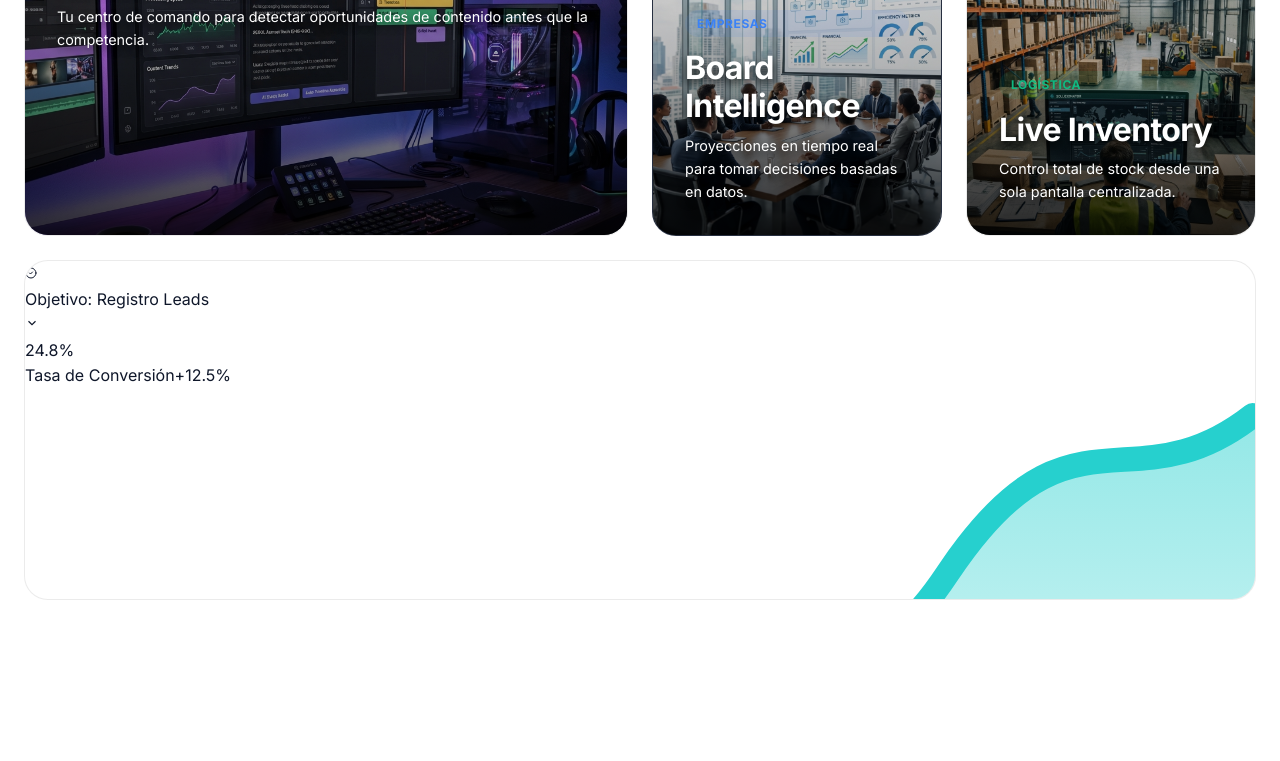
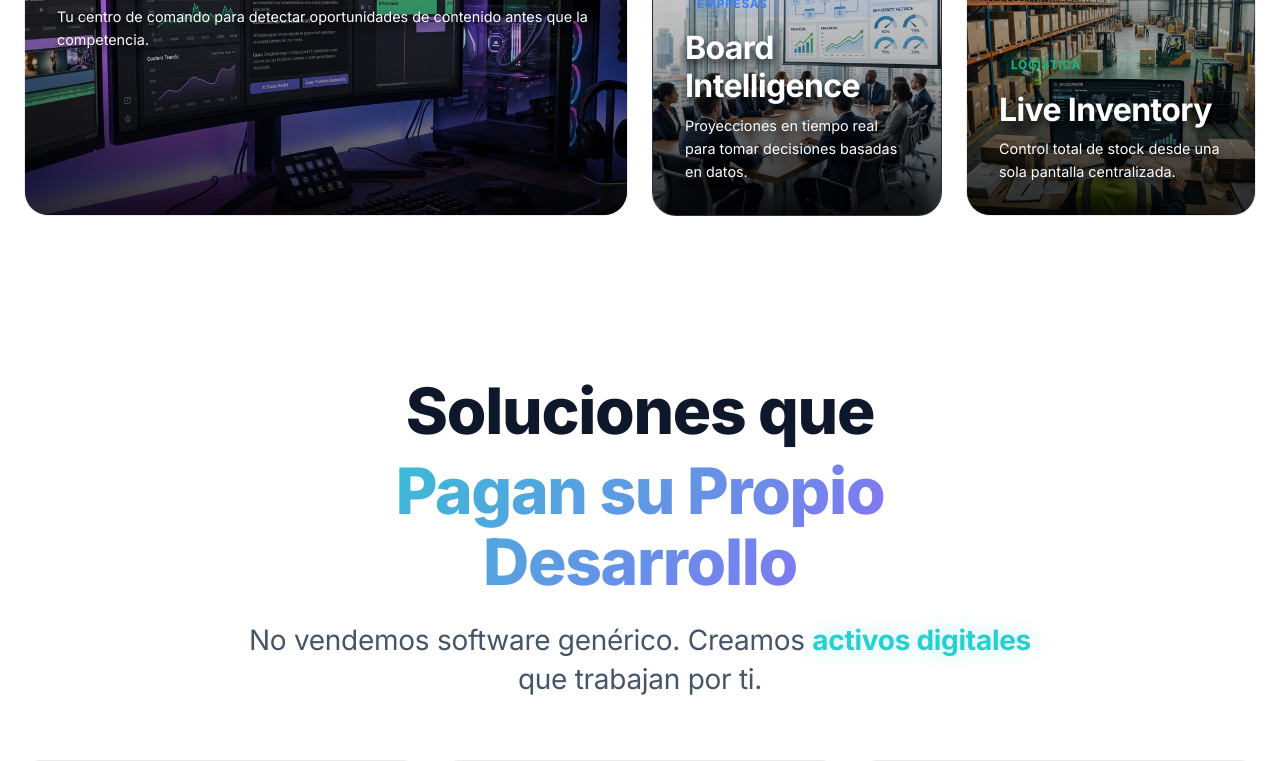
Before and after one commit to fosicsi/solucionator, a React (Vite) app: page / in a window 1280 px wide. Shown: the part 479-1240 px from the top of the page. Built offline with nearby package versions, Linux system fonts and the light colour scheme.

Commit message:
Remove fixed grid height to collapse empty space

```diff
--- a/src/App.tsx
+++ b/src/App.tsx
@@ -1,6 +1,6 @@
 
 import { motion } from 'framer-motion';
-import { ArrowRight, Cpu, X, Menu, Settings, Users, Sparkles, Moon, Sun, ChevronDown } from 'lucide-react';
+import { ArrowRight, Cpu, X, Menu, Settings, Users, Sparkles, Moon, Sun, ChevronDown, MousePointer2 } from 'lucide-react';
 import { useState, useEffect } from 'react';
 import './App.css';
 
@@ -190,92 +190,7 @@ const AnimatedGraph = () => {
   );
 };
 
-const FloatingConversionUI = () => {
-  return (
-    <div className="relative w-full h-[300px] flex items-center justify-center overflow-hidden rounded-3xl bg-slate-900 border border-slate-800 group">
-      {/* Background Context (Blurred) */}
-      <div className="absolute inset-0 bg-[url('https://images.unsplash.com/photo-1551288049-bebda4e38f71?q=80&w=1000&auto=format&fit=crop')] bg-cover bg-center opacity-40 blur-sm scale-110 group-hover:scale-115 transition-transform duration-700" />
-      <div className="absolute inset-0 bg-gradient-to-t from-slate-900 via-slate-900/60 to-transparent" />
 
-      {/* Floating Widget Card */}
-      <motion.div
-        className="relative z-10 w-[280px] bg-slate-900/80 backdrop-blur-xl border border-slate-700/50 rounded-2xl p-5 shadow-2xl"
-        initial={{ y: 20, opacity: 0 }}
-        whileInView={{ y: 0, opacity: 1 }}
-        transition={{ duration: 0.8, ease: "easeOut" }}
-        whileHover={{ y: -5, transition: { duration: 0.3 } }}
-      >
-        {/* Header: Dropdown look-alike */}
-        <div className="flex items-center justify-between mb-6 pb-4 border-b border-slate-700/50">
-          <div className="flex items-center gap-2 text-sm font-medium text-slate-300">
-            <div className="p-1.5 rounded-md bg-slate-800 border border-slate-700">
-              <svg width="12" height="12" viewBox="0 0 24 24" fill="none" stroke="currentColor" strokeWidth="2" strokeLinecap="round" strokeLinejoin="round"><circle cx="12" cy="12" r="10" /><path d="m9 12 2 2 4-4" /></svg>
-            </div>
-            <span>Objetivo: Registro Leads</span>
-          </div>
-          <svg width="14" height="14" viewBox="0 0 24 24" fill="none" stroke="currentColor" strokeWidth="2" className="text-slate-500"><path d="m6 9 6 6 6-6" /></svg>
-        </div>
-
-        {/* Metric */}
-        <div className="mb-4">
-          <div className="text-4xl font-extrabold text-white tracking-tight mb-1">
-            24.8%
-          </div>
-          <div className="flex items-center gap-2">
-            <span className="text-sm font-medium text-slate-400">Tasa de Conversión</span>
-            <span className="text-xs font-bold text-green-400 bg-green-400/10 px-1.5 py-0.5 rounded">+12.5%</span>
-          </div>
-        </div>
-
-        {/* Graph Area */}
-        <div className="relative h-24 w-full mt-2">
-          {/* Grid lines */}
-          <div className="absolute inset-0 flex flex-col justify-between opacity-20">
-            <div className="w-full h-[1px] bg-slate-400"></div>
-            <div className="w-full h-[1px] bg-slate-400"></div>
-            <div className="w-full h-[1px] bg-slate-400 opacity-0"></div>
-          </div>
-
-          {/* The Chart */}
-          <svg className="w-full h-full overflow-visible" viewBox="0 0 100 50" preserveAspectRatio="none">
-            <defs>
-              <linearGradient id="chartGradient" x1="0" y1="0" x2="0" y2="1">
-                <stop offset="0%" stopColor="#26d0ce" stopOpacity="0.5" />
-                <stop offset="100%" stopColor="#26d0ce" stopOpacity="0" />
-              </linearGradient>
-            </defs>
-            <motion.path
-              d="M0,50 L0,35 C10,35 15,40 25,30 C35,20 40,25 50,20 C60,15 65,30 75,15 C85,0 90,10 100,2 L100,50 Z"
-              fill="url(#chartGradient)"
-              initial={{ opacity: 0 }}
-              whileInView={{ opacity: 1 }}
-              transition={{ duration: 1, delay: 0.5 }}
-            />
-            <motion.path
-              d="M0,35 C10,35 15,40 25,30 C35,20 40,25 50,20 C60,15 65,30 75,15 C85,0 90,10 100,2"
-              fill="none"
-              stroke="#26d0ce"
-              strokeWidth="2"
-              strokeLinecap="round"
-              initial={{ pathLength: 0 }}
-              whileInView={{ pathLength: 1 }}
-              transition={{ duration: 1.5, ease: "easeInOut" }}
-            />
-          </svg>
-
-          {/* Interactive Dot */}
-          <motion.div
-            className="absolute top-0 right-0 w-3 h-3 bg-white rounded-full border-2 border-accent-primary shadow-[0_0_10px_rgba(38,208,206,0.8)]"
-            initial={{ opacity: 0, scale: 0 }}
-            whileInView={{ opacity: 1, scale: 1 }}
-            transition={{ delay: 1.5 }}
-            style={{ top: '4%', right: '0%' }}
-          />
-        </div>
-      </motion.div>
-    </div>
-  )
-}
 
 const Showcase = () => {
   return (
@@ -355,16 +270,7 @@ const Showcase = () => {
             </div>
           </motion.div>
 
-          <motion.div
-            className="bento-item full-width analytics-card"
-            initial={{ opacity: 0, y: 20 }}
-            whileInView={{ opacity: 1, y: 0 }}
-            viewport={{ once: true }}
-            transition={{ delay: 0.3 }}
-          >
-            <FloatingConversionUI />
-            <div className="absolute inset-0 bg-gradient-to-r from-blue-900/20 to-purple-900/20 z-0 pointer-events-none"></div>
-          </motion.div>
+
         </div>
 
 
--- a/src/index.css
+++ b/src/index.css
@@ -798,7 +798,7 @@ h3 {
 @media (min-width: 1024px) {
   .bento-grid-layout {
     grid-template-columns: repeat(4, 1fr);
-    grid-template-rows: repeat(2, 340px);
+    grid-template-rows: auto;
   }
 }
 
```
